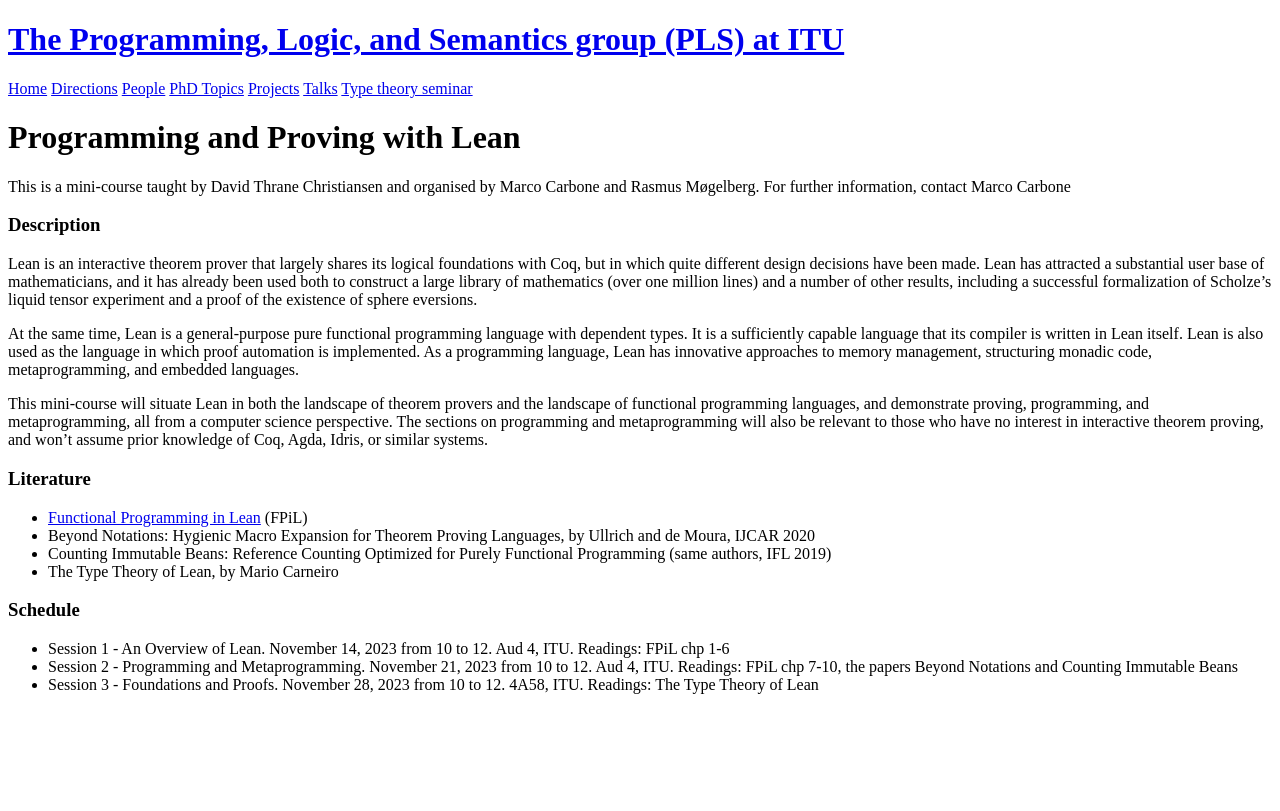
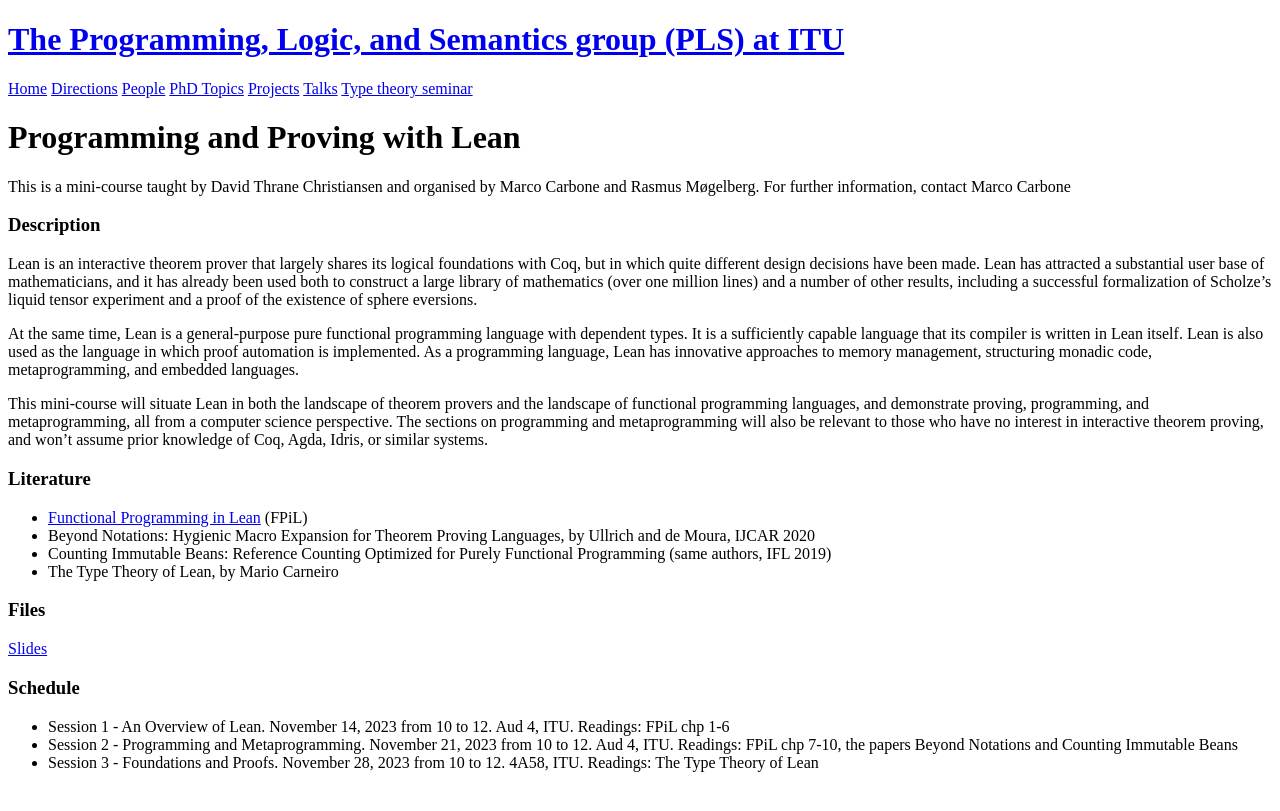
Before and after one commit to rmogelberg/pls.itu.dk, a Jekyll site: the page built from LeanCourse.md, in a window 1280 px wide. Shown: the top 811 px of the page. Built offline with Jekyll 4.4.1, drawn with Linux system fonts in a browser that asks for light colours.

Commit message:
Tried to add lean course files

```diff
--- a/LeanCourse.md
+++ b/LeanCourse.md
@@ -23,6 +23,9 @@
  - The Type Theory of Lean, by Mario Carneiro
 
 
+### Files
+[Slides](LEANCourseFiles/slides.pdf)
+
 ### Schedule
 
 - Session 1 - An Overview of Lean. November 14, 2023 from 10 to 12. Aud 4, ITU. Readings: FPiL chp 1-6
```
